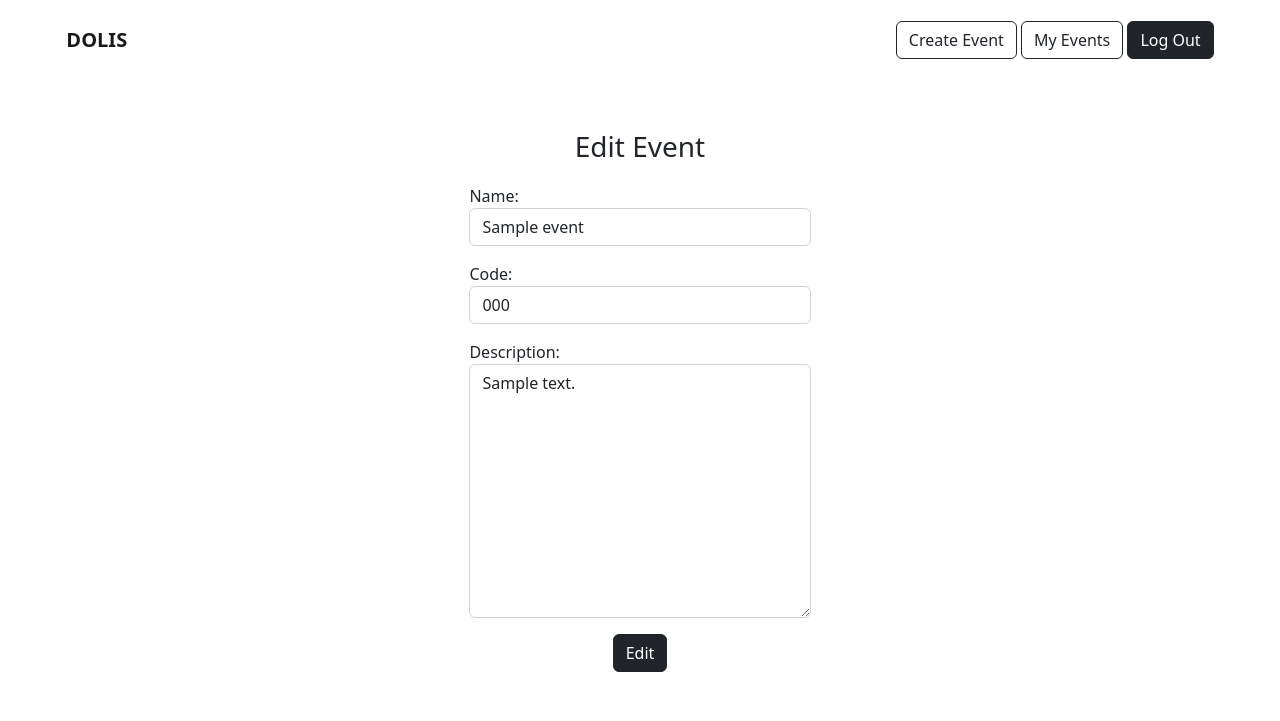
After one commit to erinbedri/DoLis---slido-clone, a Django app: page /event/1/edit/ in a window 1280 px wide. The commit adds this page. Shown: the top 721 px of the page. Run offline with Django 4.2, Linux system fonts and the light colour scheme; a user stored in the database is signed in; tables that the repository leaves empty hold one stand-in row (values such as "Sample post").

Commit message:
edit event by owner

```diff
--- a/DoLis/core/forms.py
+++ b/DoLis/core/forms.py
@@ -84,3 +84,20 @@ class EventCreateForm(forms.ModelForm):
                 attrs={'class': 'form-control'}
             ),
         }
+
+
+class EventEditForm(forms.ModelForm):
+    class Meta:
+        model = Event
+        fields = ('name', 'code', 'description')
+        widgets = {
+            'name': forms.TextInput(
+                attrs={'class': 'form-control'}
+            ),
+            'code': forms.TextInput(
+                attrs={'class': 'form-control'}
+            ),
+            'description': forms.Textarea(
+                attrs={'class': 'form-control'}
+            ),
+        }
--- a/DoLis/core/urls.py
+++ b/DoLis/core/urls.py
@@ -9,7 +9,7 @@ urlpatterns = [
     path('logout/', views.logout_user, name='logout'),
     path('register/', views.register_user, name='register'),
     path('event/<int:pk>/', views.event_details, name='event details'),
-    # path('event/<int:pk>/edit/', views.event_edit, name='event edit'),
+    path('event/<int:pk>/edit/', views.event_edit, name='event edit'),
     path('event/<int:pk>/delete/', views.event_delete, name='event delete'),
     path('event/create/', views.event_create, name='event create'),
     path('question/<int:pk>/delete', views.question_delete, name='question delete')
--- a/DoLis/core/views.py
+++ b/DoLis/core/views.py
@@ -5,7 +5,7 @@ from django.http import HttpResponseRedirect
 from django.shortcuts import render, get_object_or_404, redirect
 from django.urls import reverse
 
-from DoLis.core.forms import QuestionForm, LoginForm, RegistrationForm, EventCreateForm
+from DoLis.core.forms import QuestionForm, LoginForm, RegistrationForm, EventCreateForm, EventEditForm
 from DoLis.core.models import Event, Question
 
 
@@ -165,3 +165,23 @@ def event_delete(request, pk):
         event.delete()
 
     return redirect('core:own events list')
+
+
+@login_required
+def event_edit(request, pk):
+    event = get_object_or_404(Event, pk=pk)
+
+    if event.owner == request.user:
+        if request.method == 'POST':
+            form = EventEditForm(request.POST, instance=event)
+            if form.is_valid():
+                event.save()
+                return redirect('core:own events list')
+        else:
+            form = EventEditForm(instance=event)
+
+        context = {
+            'form': form,
+        }
+
+        return render(request, 'core/event-edit.html', context)
--- /dev/null
+++ b/templates/core/event-edit.html
@@ -0,0 +1,18 @@
+{% extends 'core/base.html' %}
+
+{% block content %}
+    <section style="margin: 50px 50px">
+        <div class="row justify-content-center">
+            <div class="col-md-4">
+                <h3 class="text-center" style="margin-bottom: 20px">Edit Event</h3>
+                <form method="post">
+                    {% csrf_token %}
+                    {{ form.as_p }}
+                    <div class="d-grid gap-2 d-md-flex justify-content-md-center">
+                        <button type="submit" class="btn btn-dark">Edit</button>
+                    </div>
+                </form>
+            </div>
+        </div>
+    </section>
+{% endblock %}
--- a/templates/core/events-own.html
+++ b/templates/core/events-own.html
@@ -16,7 +16,7 @@
                             <p class="card-text">#{{ event.code }}</p>
                             <a href="{% url 'core:event details' event.id %}" class="btn btn-dark">Join Event</a>
                             {% if request.user == event.owner %}
-                                <a href="#" class="btn btn-outline-dark">Edit</a>
+                                <a href="{% url 'core:event edit' event.id %}" class="btn btn-outline-dark">Edit</a>
                                 <a href="{% url 'core:event delete' event.id %}" class="btn btn-outline-dark">Delete</a>
                             {% endif %}
                         </div>
```
